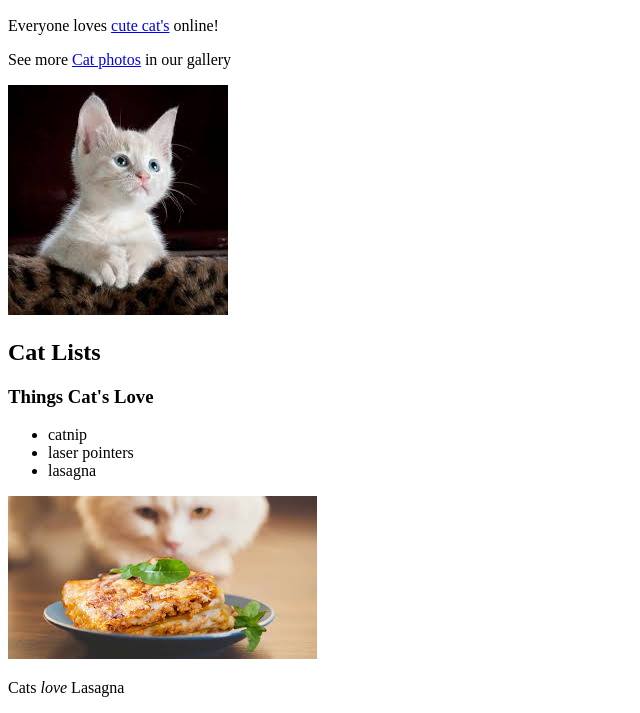
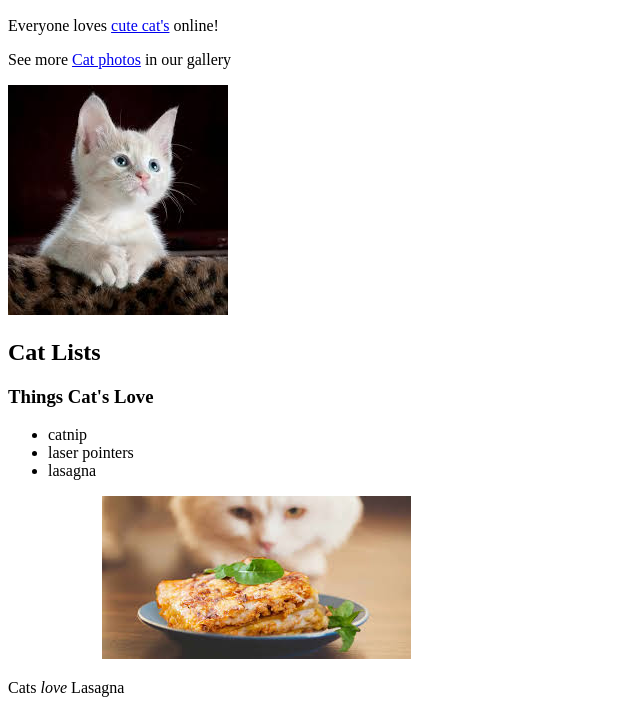
Before and after one commit to Tabassum290/CatPhotoApp, a plain HTML site: page index.html in a window 1280 px wide. Shown: the part 97-810 px from the top of the page, without its empty margins (0-640 px from the left). Drawn offline with Linux system fonts and the light colour scheme.

Commit message:
first commit

```diff
--- a/index.html
+++ b/index.html
@@ -21,10 +21,13 @@
             <li>laser pointers</li>
             <li>lasagna</li>
         </ul>
-        <div>
-            <img src="cat3.jpg" alt="Lasagna">
-            <p>Cats <i>love</i> Lasagna</p>
-        </div>
+    <div>
+            <pre>
+            <img src="cat3.jpg" alt="Lasagna">  </pre>
+            <blockquote></blockquote>
+            <p>                               Cats <i>love</i> Lasagna</p>
+
+    </div>
     </section>
 </body>
 </html>
```
